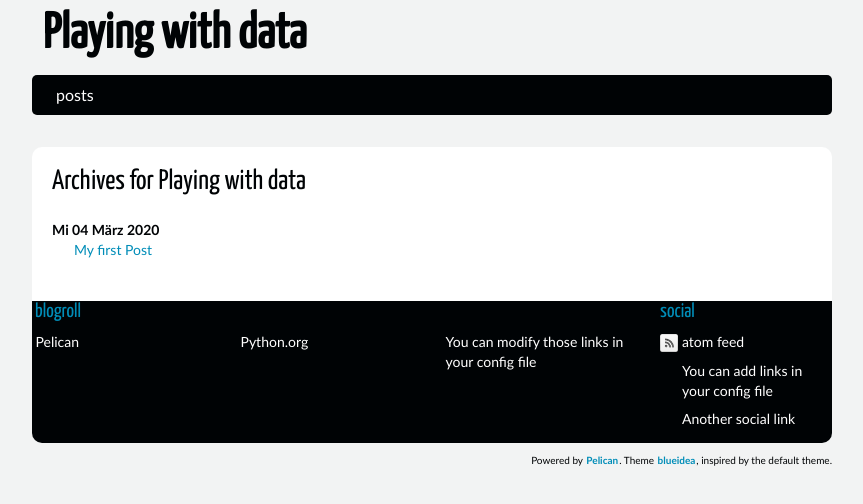
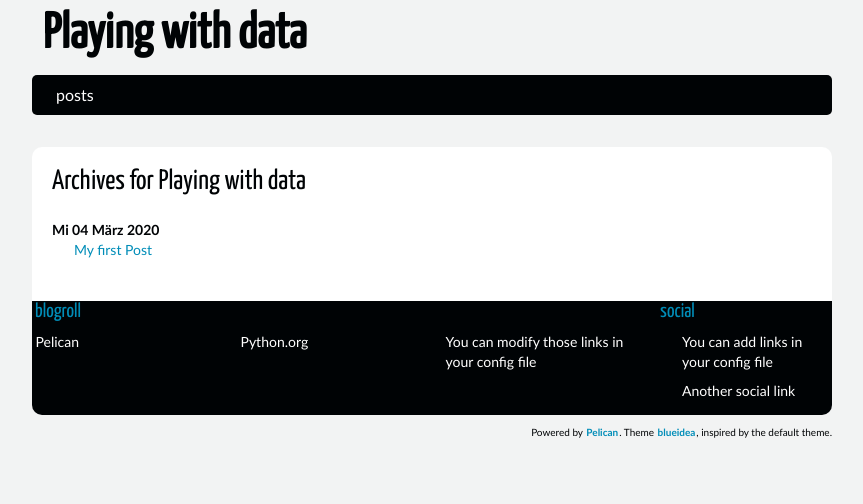
Before and after one commit to emili-to/emili-to.github.io, a plain HTML site: page archives.html in a window 1280 px wide. Shown: the whole page, without its empty margins (208-1071 px from the left). Drawn offline with Linux system fonts and the light colour scheme.

Commit message:
Update documentation

```diff
--- a/archives.html
+++ b/archives.html
@@ -4,7 +4,6 @@
         <meta charset="utf-8" />
         <title>Playing with data</title>
         <link rel="stylesheet" href="http://emili-to.github.io/theme/css/main.css" />
-        <link href="http://emili-to.github.io/feeds/all.atom.xml" type="application/atom+xml" rel="alternate" title="Playing with data Atom Feed" />
 
         <!--[if IE]>
             <script src="http://html5shiv.googlecode.com/svn/trunk/html5.js"></script>
@@ -39,7 +38,6 @@
                 <div class="social">
                         <h2>social</h2>
                         <ul>
-                            <li><a href="http://emili-to.github.io/feeds/all.atom.xml" type="application/atom+xml" rel="alternate">atom feed</a></li>
 
                             <li><a href="#">You can add links in your config file</a></li>
                             <li><a href="#">Another social link</a></li>
```
Also changed, not shown: author/emilio-torres.html (+0 -2 lines), authors.html (+0 -2 lines), categories.html (+0 -2 lines), category/posts.html (+0 -2 lines), first-post.html (+0 -2 lines), index.html (+0 -2 lines), tag/python-firsts.html (+0 -2 lines), tags.html (+0 -2 lines).
